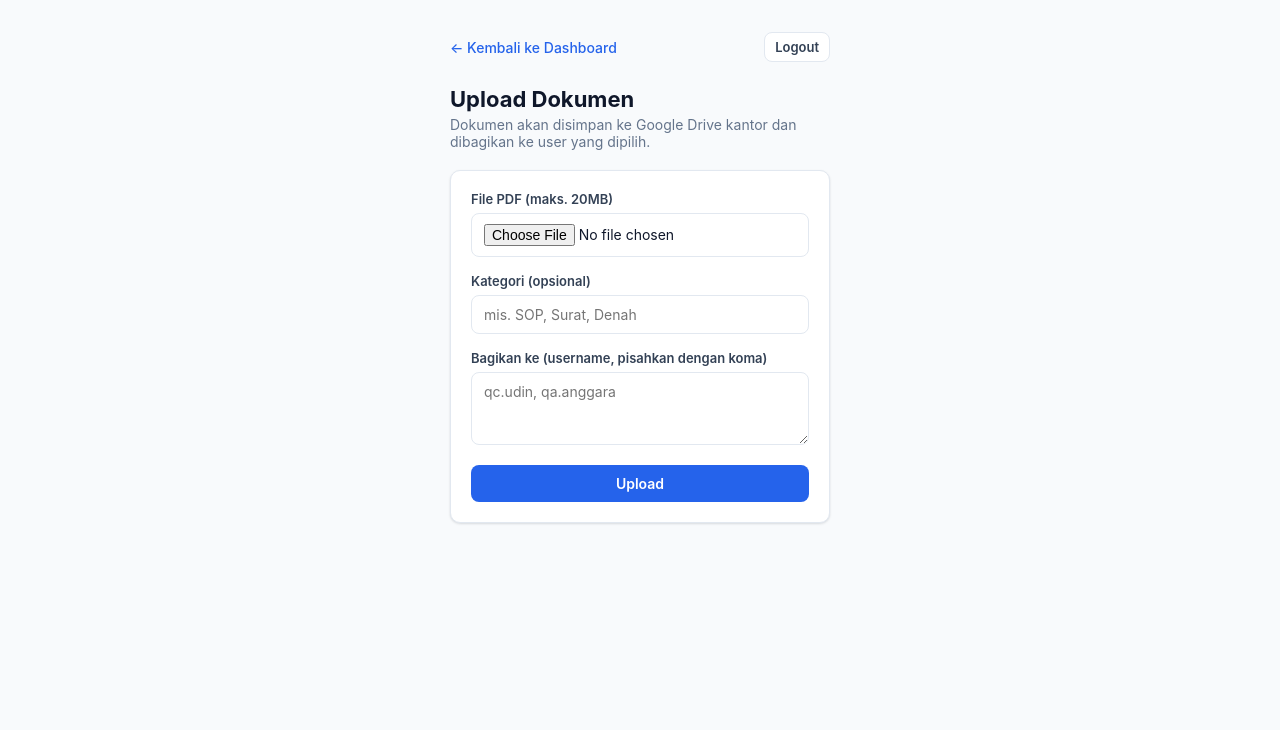
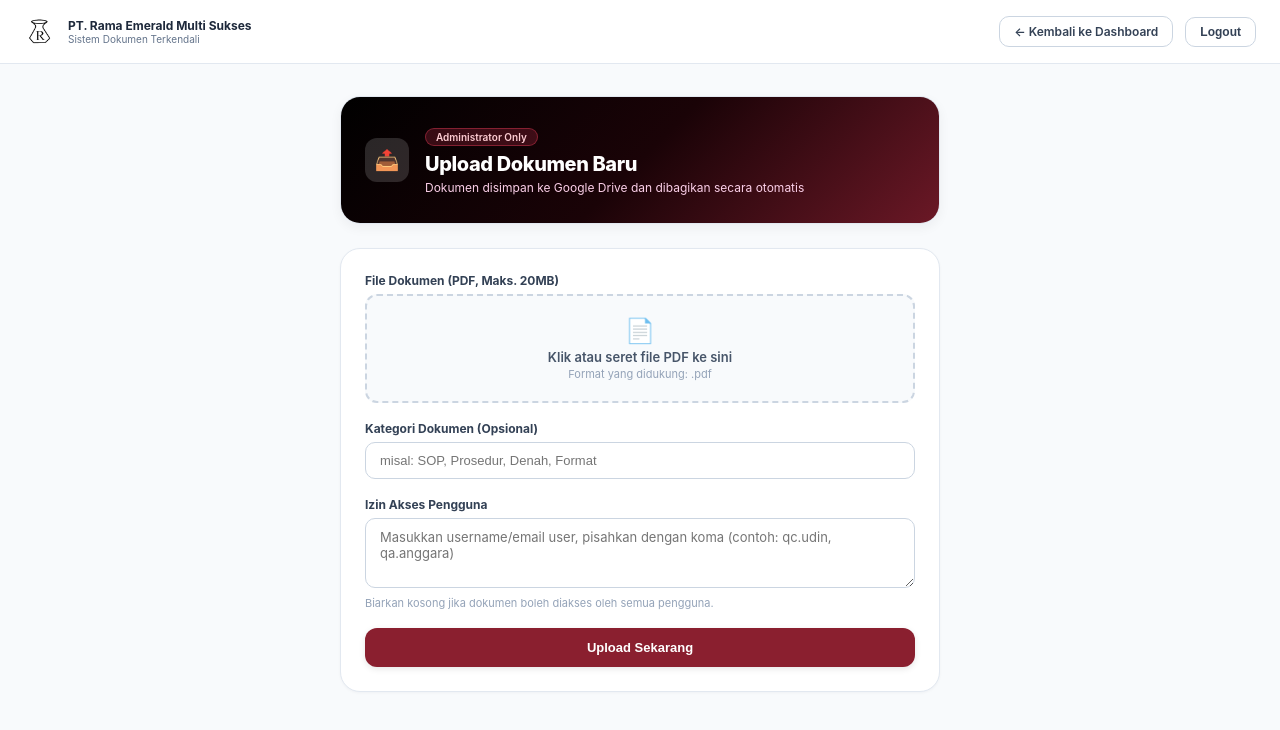
Before and after one commit to augranx2/docview, a Next.js app: page /admin/upload in a window 1280 px wide. Shown: the top 730 px of the page. Built offline with nearby package versions, Linux system fonts and the light colour scheme.

Commit message:
3. upload

```diff
--- a/pages/admin/upload.jsx
+++ b/pages/admin/upload.jsx
@@ -1,161 +1,196 @@
 import { useState } from "react";
+import { useRouter } from "next/router";
 import Link from "next/link";
-import LogoutButton from "../../components/LogoutButton";
 
-export default function AdminUploadPage() {
+export default function UploadPage() {
   const [file, setFile] = useState(null);
   const [kategori, setKategori] = useState("");
-  const [emailsInput, setEmailsInput] = useState(""); // comma-separated for simplicity
-  const [status, setStatus] = useState("");
-  const [statusType, setStatusType] = useState(""); // "" | "error" | "success"
+  const [allowedUsers, setAllowedUsers] = useState("");
   const [uploading, setUploading] = useState(false);
+  const [message, setMessage] = useState("");
+  const [error, setError] = useState("");
 
-  async function handleUpload(e) {
+  const router = useRouter();
+
+  async function handleLogout() {
+    await fetch("/api/auth/logout", { method: "POST" });
+    router.push("/login");
+  }
+
+  async function handleSubmit(e) {
     e.preventDefault();
-    if (!file) return;
-    if (file.type !== "application/pdf") {
-      setStatus("Hanya file PDF yang diperbolehkan");
-      setStatusType("error");
-      return;
-    }
-    if (file.size > 20 * 1024 * 1024) {
-      setStatus("Ukuran file melebihi 20MB");
-      setStatusType("error");
+    if (!file) {
+      setError("Pilih file PDF terlebih dahulu");
       return;
     }
 
     setUploading(true);
-    setStatusType("");
+    setMessage("");
+    setError("");
+
+    const formData = new FormData();
+    formData.append("file", file);
+    formData.append("kategori", kategori);
+    formData.append("allowedUsers", allowedUsers);
+
     try {
-      setStatus("Menyiapkan sesi upload...");
+      const res = await fetch("/api/documents/upload", {
+        method: "POST",
+        body: formData,
+      });
 
-      const initRes = await fetch("/api/documents/init-upload", {
-        method: "POST",
-        headers: { "Content-Type": "application/json" },
-        body: JSON.stringify({
-          fileName: file.name,
-          mimeType: file.type,
-          fileSize: file.size,
-          kategori,
-        }),
-      });
-      const initData = await initRes.json();
-      if (!initRes.ok) {
-        setStatus(initData.error || "Gagal memulai upload");
-        setStatusType("error");
-        return;
-      }
+      const data = await res.json();
+      if (!res.ok) throw new Error(data.error || "Gagal mengunggah dokumen");
 
-      setStatus("Mengunggah file ke Google Drive...");
-      const uploadRes = await fetch(initData.resumableSessionUrl, {
-        method: "PUT",
-        headers: {
-          "Content-Type": file.type,
-          "Content-Length": String(file.size),
-        },
-        body: file,
-      });
-      if (!uploadRes.ok) {
-        setStatus("Upload ke Google Drive gagal");
-        setStatusType("error");
-        return;
-      }
-      const driveFile = await uploadRes.json();
+      setMessage("Dokumen berhasil diunggah!");
+      setFile(null);
+      setKategori("");
+      setAllowedUsers("");
 
-      setStatus("Menyelesaikan proses...");
-      const accessUserEmails = emailsInput
-        .split(",")
-        .map((e) => e.trim())
-        .filter(Boolean);
-
-      const completeRes = await fetch("/api/documents/complete-upload", {
-        method: "POST",
-        headers: { "Content-Type": "application/json" },
-        body: JSON.stringify({
-          documentId: initData.documentId,
-          driveFileId: driveFile.id,
-          accessUserEmails,
-        }),
-      });
-      const completeData = await completeRes.json();
-      if (!completeRes.ok) {
-        setStatus(completeData.error || "Gagal menyelesaikan upload");
-        setStatusType("error");
-        return;
-      }
-
-      setStatus("Berhasil! Dokumen sudah dibagikan.");
-      setStatusType("success");
-      setFile(null);
-      setEmailsInput("");
-      setKategori("");
-      e.target.reset();
+      // Reset input file elemen
+      const fileInput = document.getElementById("file-input");
+      if (fileInput) fileInput.value = "";
     } catch (err) {
-      setStatus(`Terjadi kesalahan: ${err.message || "tidak diketahui"}`);
-      setStatusType("error");
+      setError(err.message);
     } finally {
       setUploading(false);
     }
   }
 
   return (
-    <div className="page page-narrow">
-      <div className="topbar">
-        <Link href="/admin/dashboard" className="back-link">
+    <div style={{ minHeight: "100vh", background: "#f8fafc", fontFamily: "-apple-system, BlinkMacSystemFont, 'Segoe UI', Roboto, sans-serif", color: "#0f172a", paddingBottom: 60 }}>
+
+      {/* HEADER BAR */}
+      <header style={{ height: 64, borderBottom: "1px solid #e2e8f0", background: "rgba(255,255,255,0.9)", backdropFilter: "blur(8px)", padding: "0 24px", display: "flex", alignItems: "center", justifyContent: "space-between", position: "sticky", top: 0, zIndex: 30 }}>
+        <div style={{ display: "flex", alignItems: "center", gap: 12 }}>
+          <img src="/logo-rama.png" alt="Logo" style={{ height: 32, width: 32, objectFit: "contain" }} />
+          <div>
+            <p style={{ fontSize: 12, fontWeight: 700, color: "#1e293b", margin: 0 }}>PT. Rama Emerald Multi Sukses</p>
+            <p style={{ fontSize: 10, color: "#64748b", margin: 0 }}>Sistem Dokumen Terkendali</p>
+          </div>
+        </div>
+
+        <div style={{ display: "flex", alignItems: "center", gap: 12 }}>
+          <Link
+            href="/admin/dashboard"
+            style={{ padding: "7px 14px", borderRadius: 10, border: "1px solid #cbd5e1", background: "white", color: "#334155", fontSize: 12, fontWeight: 600, textDecoration: "none" }}
+          >
             ← Kembali ke Dashboard
           </Link>
-        <LogoutButton />
+          <button
+            onClick={handleLogout}
+            style={{ padding: "7px 14px", borderRadius: 10, border: "1px solid #cbd5e1", background: "white", color: "#334155", fontSize: 12, fontWeight: 600, cursor: "pointer" }}
+          >
+            Logout
+          </button>
+        </div>
+      </header>
+
+      {/* KONTEN UTAMA */}
+      <div style={{ maxWidth: 640, margin: "0 auto", padding: "32px 20px" }}>
+
+        {/* KOP HEADER BERGRADASI */}
+        <div style={{ overflow: "hidden", borderRadius: 20, border: "1px solid #e2e8f0", boxShadow: "0 4px 12px rgba(15,23,42,0.05)", marginBottom: 24 }}>
+          <div style={{ background: "linear-gradient(135deg, #000000 0%, #1a0307 50%, #6b1826 100%)", padding: "28px 24px", color: "white" }}>
+            <div style={{ display: "flex", alignItems: "center", gap: 16 }}>
+              <div style={{ width: 44, height: 44, borderRadius: 12, background: "rgba(255,255,255,0.15)", display: "flex", alignItems: "center", justifyContent: "center", fontSize: 20, flexShrink: 0 }}>
+                📤
+              </div>
+              <div>
+                <span style={{ display: "inline-block", background: "rgba(244, 63, 94, 0.2)", border: "1px solid rgba(244, 63, 94, 0.4)", borderRadius: 999, padding: "2px 10px", fontSize: 10, fontWeight: 600, color: "#fecdd3", marginBottom: 6 }}>
+                  Administrator Only
+                </span>
+                <h1 style={{ fontSize: 20, fontWeight: 800, margin: 0, letterSpacing: "-0.02em" }}>Upload Dokumen Baru</h1>
+                <p style={{ fontSize: 12, color: "#fbcfe8", margin: "4px 0 0" }}>
+                  Dokumen disimpan ke Google Drive dan dibagikan secara otomatis
+                </p>
+              </div>
+            </div>
+          </div>
         </div>
 
-      <h1 className="page-title">Upload Dokumen</h1>
-      <p className="page-subtitle" style={{ marginBottom: 20 }}>
-        Dokumen akan disimpan ke Google Drive kantor dan dibagikan ke user yang dipilih.
-      </p>
+        {/* FORM UPLOAD */}
+        <div style={{ background: "white", border: "1px solid #e2e8f0", borderRadius: 20, padding: 24, boxShadow: "0 1px 3px rgba(15,23,42,0.04)" }}>
+          <form onSubmit={handleSubmit} style={{ display: "flex", flexDirection: "column", gap: 18 }}>
 
-      <div className="card">
-        <form onSubmit={handleUpload}>
-          <div className="field">
-            <label className="label">File PDF (maks. 20MB)</label>
+            {/* INPUT FILE */}
+            <div>
+              <label style={{ display: "block", fontSize: 12, fontWeight: 700, color: "#334155", marginBottom: 6 }}>
+                File Dokumen (PDF, Maks. 20MB)
+              </label>
+              <div style={{ border: "2px dashed #cbd5e1", borderRadius: 12, padding: 20, textAlign: "center", background: "#f8fafc", cursor: "pointer", position: "relative" }}>
                 <input
+                  id="file-input"
                   type="file"
                   accept="application/pdf"
-              onChange={(e) => setFile(e.target.files[0])}
-              className="input"
-              required
+                  onChange={(e) => setFile(e.target.files[0] || null)}
+                  style={{ position: "absolute", inset: 0, opacity: 0, cursor: "pointer", width: "100%", height: "100%" }}
+                />
+                <div style={{ fontSize: 24, marginBottom: 4 }}>📄</div>
+                <div style={{ fontSize: 13, fontWeight: 600, color: file ? "#8a1f2f" : "#475569" }}>
+                  {file ? file.name : "Klik atau seret file PDF ke sini"}
+                </div>
+                <div style={{ fontSize: 11, color: "#94a3b8", marginTop: 2 }}>
+                  {file ? `${(file.size / (1024 * 1024)).toFixed(2)} MB` : "Format yang didukung: .pdf"}
+                </div>
+              </div>
+            </div>
+
+            {/* KATEGORI */}
+            <div>
+              <label style={{ display: "block", fontSize: 12, fontWeight: 700, color: "#334155", marginBottom: 6 }}>
+                Kategori Dokumen (Opsional)
+              </label>
+              <input
+                type="text"
+                placeholder="misal: SOP, Prosedur, Denah, Format"
+                value={kategori}
+                onChange={(e) => setKategori(e.target.value)}
+                style={{ width: "100%", padding: "10px 14px", border: "1px solid #cbd5e1", borderRadius: 10, fontSize: 13, outline: "none", color: "#0f172a" }}
               />
             </div>
-          <div className="field">
-            <label className="label">Kategori (opsional)</label>
-            <input
-              type="text"
-              value={kategori}
-              onChange={(e) => setKategori(e.target.value)}
-              className="input"
-              placeholder="mis. SOP, Surat, Denah"
+
+            {/* HAK AKSES USER */}
+            <div>
+              <label style={{ display: "block", fontSize: 12, fontWeight: 700, color: "#334155", marginBottom: 6 }}>
+                Izin Akses Pengguna
+              </label>
+              <textarea
+                rows={3}
+                placeholder="Masukkan username/email user, pisahkan dengan koma (contoh: qc.udin, qa.anggara)"
+                value={allowedUsers}
+                onChange={(e) => setAllowedUsers(e.target.value)}
+                style={{ width: "100%", padding: "10px 14px", border: "1px solid #cbd5e1", borderRadius: 10, fontSize: 13, outline: "none", color: "#0f172a", fontFamily: "inherit", resize: "vertical" }}
               />
+              <p style={{ fontSize: 11, color: "#94a3b8", margin: "4px 0 0" }}>
+                Biarkan kosong jika dokumen boleh diakses oleh semua pengguna.
+              </p>
             </div>
-          <div className="field">
-            <label className="label">Bagikan ke (username, pisahkan dengan koma)</label>
-            <textarea
-              value={emailsInput}
-              onChange={(e) => setEmailsInput(e.target.value)}
-              rows={3}
-              className="textarea"
-              placeholder="qc.udin, qa.anggara"
-            />
+
+            {/* NOTIFIKASI */}
+            {error && (
+              <div style={{ color: "#dc2626", background: "#fef2f2", border: "1px solid #fecaca", padding: "10px 14px", borderRadius: 10, fontSize: 12 }}>
+                ⚠️ {error}
               </div>
-          <button type="submit" disabled={uploading} className="btn btn-primary btn-block">
-            {uploading ? <span className="spinner" /> : "Upload"}
+            )}
+            {message && (
+              <div style={{ color: "#16a34a", background: "#f0fdf4", border: "1px solid #bbf7d0", padding: "10px 14px", borderRadius: 10, fontSize: 12 }}>
+                ✓ {message}
+              </div>
+            )}
+
+            {/* TOMBOL SUBMIT */}
+            <button
+              type="submit"
+              disabled={uploading}
+              style={{ padding: "12px", borderRadius: 12, background: uploading ? "#cbd5e1" : "#8a1f2f", color: "white", fontSize: 13, fontWeight: 700, border: "none", cursor: uploading ? "not-allowed" : "pointer", boxShadow: "0 2px 6px rgba(0,0,0,0.1)" }}
+            >
+              {uploading ? "Mengunggah Dokumen..." : "Upload Sekarang"}
             </button>
+
           </form>
-        {status && (
-          <p
-            className={statusType === "error" ? "error-text" : "status-text"}
-            style={{ marginTop: 14, marginBottom: 0 }}
-          >
-            {status}
-          </p>
-        )}
+        </div>
+
       </div>
     </div>
   );
```
Lines whose indentation alone changed are shown as unchanged.
